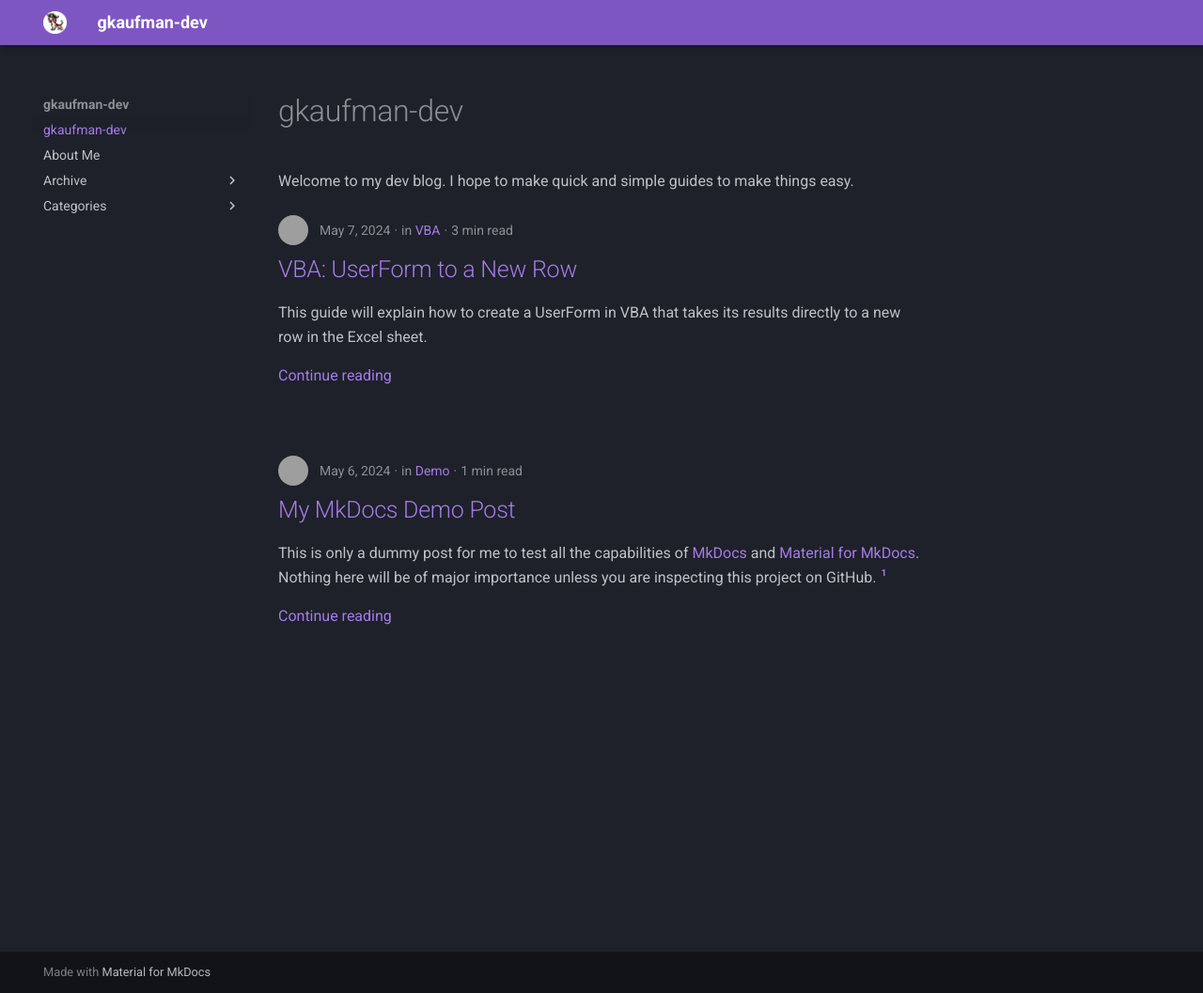
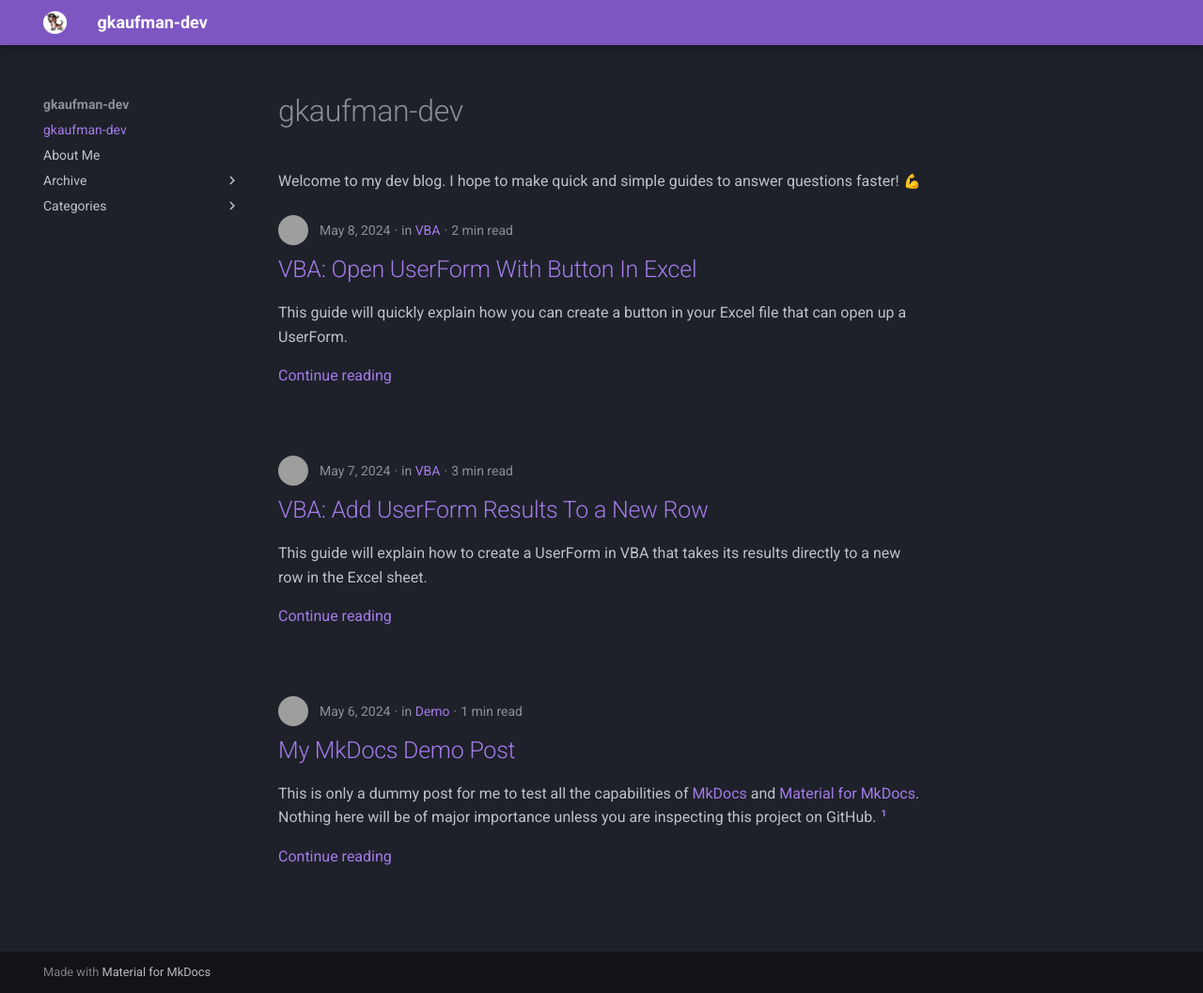
Before and after one commit to gary-kaufman/gkaufman-dev-blog, an MkDocs documentation site: the page built from docs/index.md, in a window 1280 px wide and 1057 px high. Shown: the whole window at 94% size. Built offline with MkDocs 1.6.1 and Material for MkDocs 9.7.7, drawn with Linux system fonts in a browser that asks for light colours; emoji names are drawn with the system emoji font; grey boxes are pictures that could not be loaded.

Commit message:
New article and slight verbiage changes

````diff
--- a/docs/index.md
+++ b/docs/index.md
@@ -1,3 +1,3 @@
 # gkaufman-dev
 
-Welcome to my dev blog. I hope to make quick and simple guides to make things easy.
+Welcome to my dev blog. I hope to make quick and simple guides to answer questions faster! :muscle:
--- a/docs/posts/other-post.md
+++ b/docs/posts/other-post.md
@@ -13,6 +13,8 @@ This is only a dummy post for me to test all the capabilities of [MkDocs](https:
 <!-- more -->
 Here is the rest of the content of this post! Hazzah! [~a~]("Check out this handy tooltip")
 
+You can check out my first actual post [here](vba-userform-to-new-row.md).
+
 ![Hello World Image](../images/hello-world-image.png)
 
 [^1]: This is the very important footnote from above.
--- /dev/null
+++ b/docs/posts/vba-open-userform-with-button.md
@@ -0,0 +1,37 @@
+---
+date: 2024-05-08
+authors:
+  - gary-kaufman
+categories:
+  - VBA
+---
+
+# VBA: Open UserForm With Button In Excel
+
+This guide will quickly explain how you can create a button in your Excel file that can open up a UserForm.
+
+<!-- more -->
+
+First you will need to create a new module in the VBA editor by right clicking the project window and selecting Insert > Module.
+![Insert new module](../images/vba-open-userform-with-button/1.png)
+
+Using the Properties window, rename the module as `modMain`.
+![Rename module](../images/vba-open-userform-with-button/2.png)
+
+Inside the code window for the module, add the following replacing `UserForm1` with whatever the name of your UserForm is:
+
+```text
+Sub RunForm()
+UserForm1.Show
+End Sub
+```
+
+Next, return to your Excel sheet, go to the Insert tab, and add a shape with whatever text you prefer.
+![Create button](../images/vba-open-userform-with-button/3.png)
+
+Right-click the button and select `Assign Macro`. From the window that pops up, select the `RunForm` macro that we just created.
+![Select RunForm](../images/vba-open-userform-with-button/4.png)
+
+You are all set! Now click the button and watch that magical UserForm appear! :sunglasses:
+
+**Don't forget to save the file as `.xlsm` to enable macros so that your UserForm will run!**
--- a/docs/posts/vba-userform-to-new-row.md
+++ b/docs/posts/vba-userform-to-new-row.md
@@ -6,7 +6,7 @@ categories:
   - VBA
 ---
 
-# VBA: UserForm to a New Row
+# VBA: Add UserForm Results To a New Row
 
 This guide will explain how to create a UserForm in VBA that takes its results directly to a new row in the Excel sheet.
 
@@ -61,7 +61,11 @@ Finally, click the green "Play" button in the VBA editor toolbar to run this Use
 ![Submit Form](../images/vba-userform-to-new-row/testing-userform.png)
 ![Success!](../images/vba-userform-to-new-row/success.png)
 
+**Don't forget to save the file as `.xlsm` to enable macros so that your UserForm will run!**
+
 I hope this was a quick and helpful guide! :sunglasses:
+
+If you want to further utilize this UserForm, follow my other [guide](vba-open-userform-with-button.md) on how to create a button in Excel to open the UserForm!
 
 One of my main resources for this guide was the following [YouTube playlist](https://www.youtube.com/playlist?list=PLpOAvcoMay5T5N02WwPbOvop4MBCw_JHE).
 
````
Also changed, not shown: docs/images/vba-open-userform-with-button/1.png (added), docs/images/vba-open-userform-with-button/2.png (added), docs/images/vba-open-userform-with-button/3.png (added), docs/images/vba-open-userform-with-button/4.png (added).
